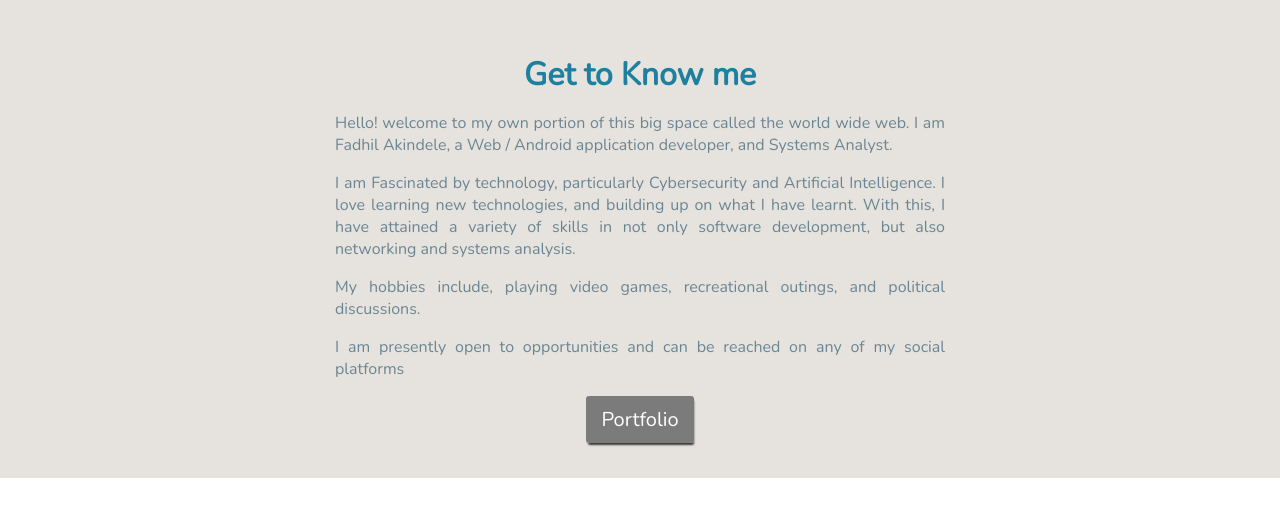
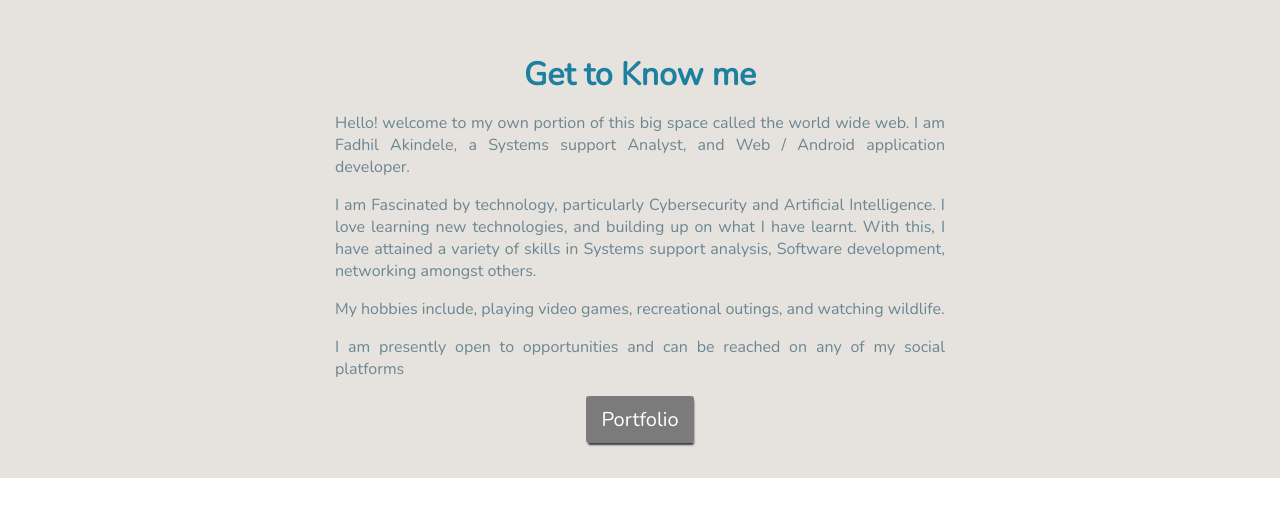
Before and after one commit to TheCount511/thefadhil, a plain HTML site: page index.html in a window 1280 px wide. Shown: the part 802-1317 px from the top of the page. Drawn offline with nearby package versions, Linux system fonts and the light colour scheme.

Commit message:
Update index.html

```diff
--- a/index.html
+++ b/index.html
@@ -28,10 +28,10 @@
     <section id="intro">
         <div id="summary">
             <h1>Get to Know me</h1>
-            <p>Hello! welcome to my own portion of this big space called the world wide web. I am Fadhil Akindele, a Web / Android application developer, and Systems Analyst.</p>
+            <p>Hello! welcome to my own portion of this big space called the world wide web. I am Fadhil Akindele, a Systems support Analyst, and Web / Android application developer.</p>
             <p>I am Fascinated by technology, particularly Cybersecurity and Artificial Intelligence. I love learning new technologies, and building up on what I have learnt.
-                With this, I have attained a variety of skills in not only software development, but also networking and systems analysis. </p>
-            <p>My hobbies include, playing video games, recreational outings, and political discussions.</p>
+                With this, I have attained a variety of skills in Systems support analysis, Software development, networking amongst others. </p>
+            <p>My hobbies include, playing video games, recreational outings, and watching wildlife.</p>
             <p>I am presently open to opportunities and can be reached on any of my social platforms</p>
             <a href="#projects" class="button-links">Portfolio</a>
         </div>
```
